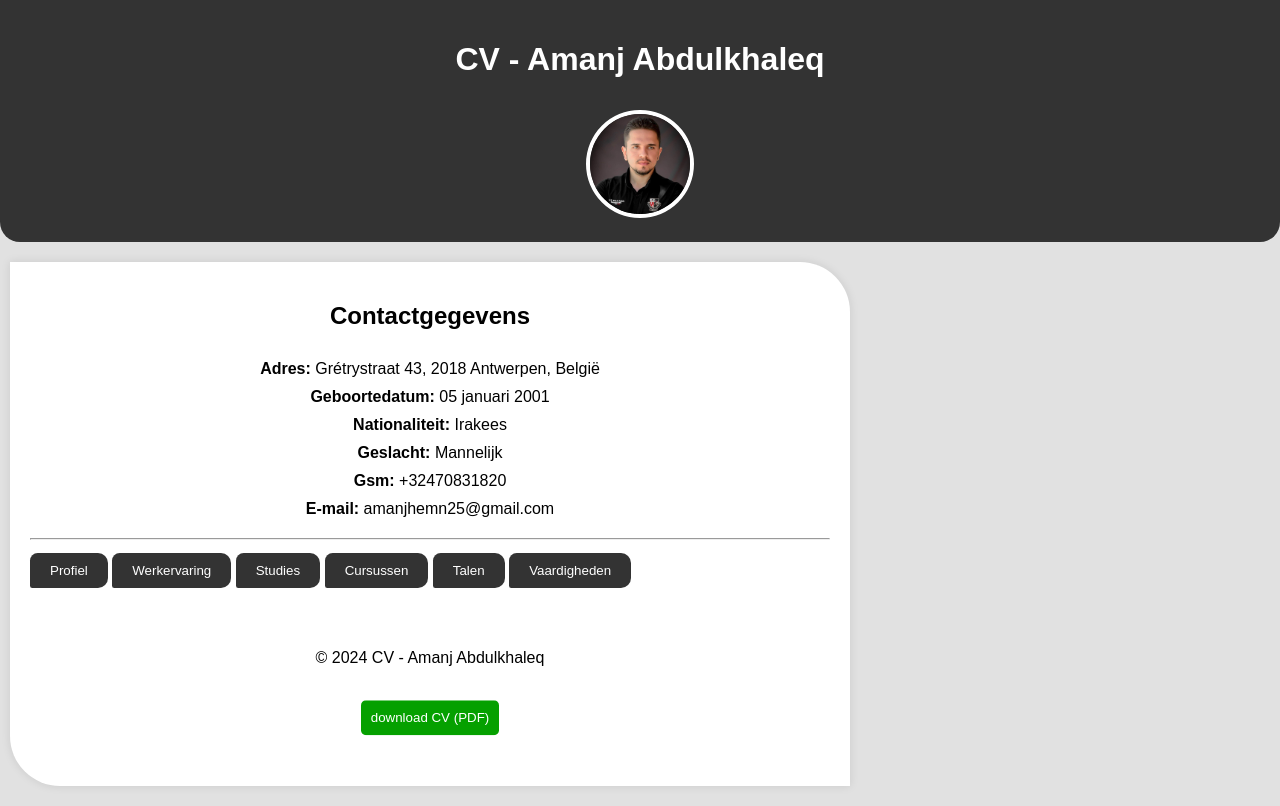
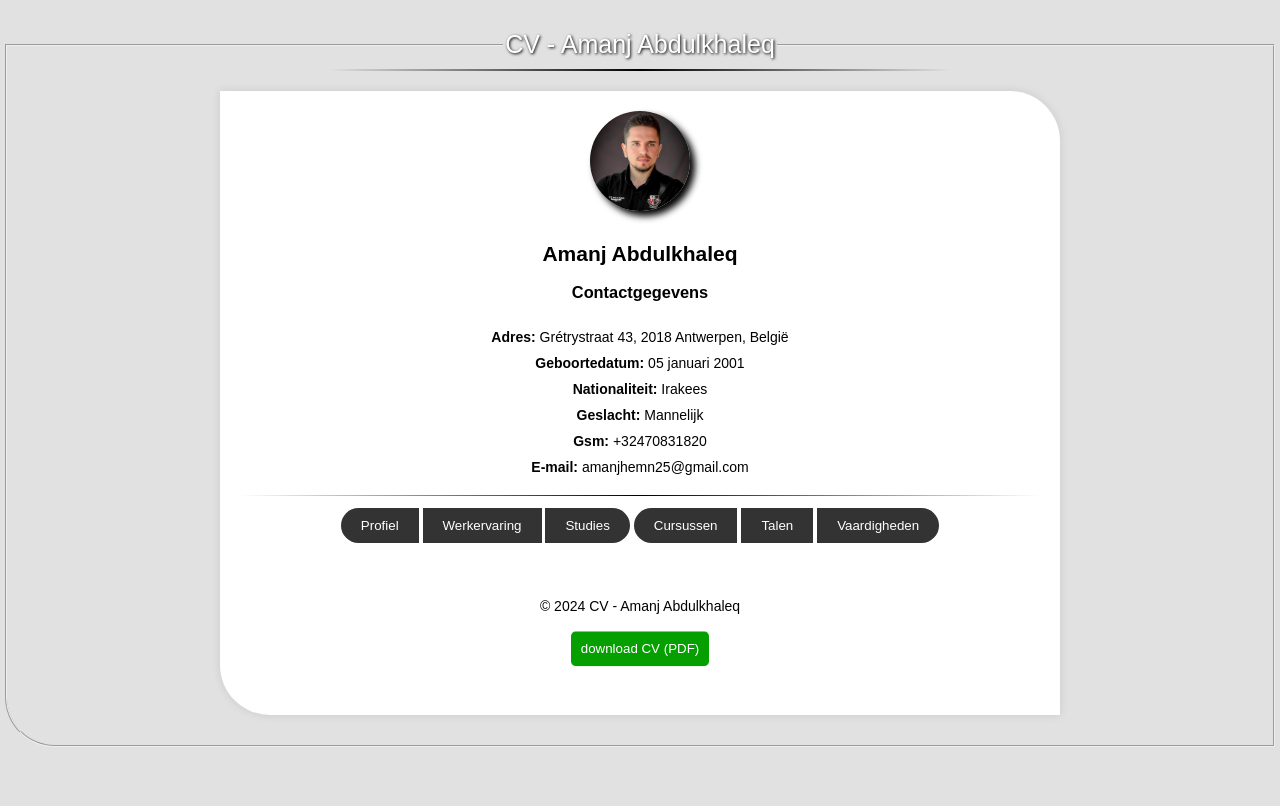
Before and after one commit to amanjbnasllawa/AmanjAbdulkhaleq.github.io, a plain HTML site: page index.html in a window 1280 px wide. Drawn offline with Linux system fonts and the light colour scheme.

Commit message:
Add files via upload

```diff
--- a/index.html
+++ b/index.html
@@ -11,23 +11,56 @@
             margin: 0;
             padding: 0;
             background-color: #e1e1e1;
+            font-size: 14px;
 
         }
+fieldset{
+    margin: 30px 5px 5px 5px;
 
+    padding: 10px;
+    border-radius: 0px 0px 0px 50px;
+
+}
+p{
+    text-align: left;
+}
+li{
+    margin-top: 20px;
+text-align: left;
+}
+@keyframes field {
+    0%{
+       height: 0px;
+    }
+
+    100%{
+      height: auto;
+    }
+}
+legend{
+font-size: 25px;
+color: white;
+text-shadow: 1px 1px 3px #000000;
+text-align: center;
+
+
+}
         header {
-            background-color: #333;
+            background: linear-gradient(to right, #e1e1e1,#e1e1e1, #000000,#e1e1e1, #e1e1e1); /* Gradiëntkleuren */
+     border: none;
             color: #fff;
             text-align: center;
-            padding: 20px 0;
+            padding: 1px;
             position: relative;
             border-radius: 0px 0px 20px 20px;
 
         }
-header img{
+
+img{
     border-radius: 50%;
-    border: 4px solid #fff;
-    margin-top: 10px;
-    transition: width 0.5s ease;
+    box-shadow: black 5px 5px 7px;
+  border: none;
+   transition: width 0.5s ease;
 
     animation: float 1s ease-in-out alternate;
     transform-style: preserve-3d;
@@ -54,7 +87,7 @@ img:hover{
             padding: 20px;
             background-color: #fff;
             border-radius: 0px 50px 0px 50px;
-            box-shadow: 0 0 10px rgba(0, 0, 0, 0.1);
+            box-shadow:  0 0 10px rgba(0, 0, 0, 0.1);
 
 
         }
@@ -82,28 +115,38 @@ div{
           padding: 10px 20px;
             background-color: #333;
             color: #fff;
-            border: none;
+            border: 0px;
             cursor: pointer;
             transition: background-color 0.5s ease;
             margin-bottom: 5px;
             margin-top: 5px;
-            animation: bot 3s ease-in-out infinite alternate;
-    transform-style: preserve-3d;
+            border-radius: 20px 0px 0px 20px ;
+
         }
-        @keyframes bot {
-    0%{
-        border: none;
-        border-radius: 0px 10px 10px 10px;
-    }
-    50%{
-        border: none;
-        border-radius: 10px 10px 10px 0px;
-    }
-    100%{
-        border: none;
-        border-radius: 0px 10px 10px 10px;
-    }
-}
+        .buton {
+          padding: 10px 20px;
+            background-color: #333;
+            color: #fff;
+            border: 0px;
+            cursor: pointer;
+            transition: background-color 0.5s ease;
+            margin-bottom: 5px;
+            margin-top: 5px;
+            border-radius: 0px 20px 20px 0px ;
+
+        }
+        .buttton {
+          padding: 10px 20px;
+            background-color: #333;
+            color: #fff;
+            border: 0px;
+            cursor: pointer;
+            transition: background-color 0.5s ease;
+            margin-bottom: 5px;
+            margin-top: 5px;
+border-radius: 0% 0% 0% 0% ;
+        }
+
         button:hover {
             background-color: #555;
         }
@@ -132,27 +175,41 @@ div{
         .down:hover {
             background-color: rgb(46, 105, 44);
         }
+     button:active{
+        background-color: #000000;
 
+     }
+     hr{
+        border: none;
+       height: 1px;
+        background: linear-gradient(to right, #ffffff, #000000, #ffffff); /* Gradiëntkleuren */
 
+     }
     </style>
 </head>
 <body onload="showContactInfo()">
+   <center>
+    <fieldset>
+        <legend>CV - Amanj Abdulkhaleq</legend>
  <header>
-        <h1>CV - Amanj Abdulkhaleq</h1>
-        <img src="pic.jpg" alt="profilefoto" width="100" >
+
+
     </header>
 
     <div class="container">
-        <center>
+
+            <img src="pic.jpg" alt="profilefoto" width="100" >
         <section id="contact-info" class="content">
-            <h2>Contactgegevens</h2>
+            <div><h2> Amanj Abdulkhaleq</h2></div>
+            <h3>Contactgegevens</h3>
+
             <div><strong>Adres:</strong> Grétrystraat 43, 2018 Antwerpen, België</div>
             <div><strong>Geboortedatum:</strong> 05 januari 2001</div>
             <div><strong>Nationaliteit:</strong> Irakees</div>
             <div><strong>Geslacht:</strong> Mannelijk</div>
             <div><strong>Gsm:</strong> +32470831820</div>
             <div><strong>E-mail:</strong> amanjhemn25@gmail.com</div>
-        </section></center>
+        </section>
         <hr>
 
 
@@ -165,18 +222,18 @@ div{
         <!-- Andere secties van je CV hier -->
 
 
-    <button onclick="toggleSection('work-experience')">Werkervaring</button>
+    <button onclick="toggleSection('work-experience')" class="buttton">Werkervaring</button>
     <section id="work-experience" class="content">
         <h2>Werkervaring</h2>
         <ul>
-            <li><strong>Verkoper bij Lukoil</strong> - 11-2022 tot heden</li>
-            <li><strong>Winkelbediende bij Relay</strong> - 07-2023 tot heden</li>
+            <li><strong>Verkoper bij Lukoil</strong> - 11-2022 tot 04-2024</li>
+            <li><strong>Winkelbediende bij Relay</strong> - 07-2023 tot 04-2024</li>
             <li><strong>Verpakker bij All Detection bv</strong> - 02-2022 tot 04-2022</li>
             <li><strong>Keukenmedewerker bij Restaurant Irak</strong> - 02-2018 tot 01-2021</li>
         </ul>
         <hr>   </section>
 
-<button onclick="toggleSection('education')">Studies</button>
+<button onclick="toggleSection('education')" class="buton">Studies</button>
     <section id="education" class="content">
         <h2>Studies</h2>
         <div><strong>Computer Instituut voor Web Design</strong> - 4de jaar, 2016 (Buiten de EU)</div>
@@ -195,7 +252,7 @@ div{
         <hr>  </section>
 
 
-    <button onclick="toggleSection('languages')">Talen</button>
+    <button onclick="toggleSection('languages')" class="buttton">Talen</button>
     <section id="languages" class="content">
         <h2>Talen</h2>
         <ul>
@@ -207,7 +264,7 @@ div{
         <hr> </section>
 
 
-    <button onclick="toggleSection('skills')">Vaardigheden</button>
+    <button onclick="toggleSection('skills')" class="buton">Vaardigheden</button>
     <section id="skills" class="content">
         <h2>Vaardigheden</h2>
         <ul>
@@ -223,11 +280,11 @@ div{
 
     <footer>
 
- <p>&copy; 2024 CV - Amanj Abdulkhaleq</p>
-    </footer><center>
+ <div>&copy; 2024 CV - Amanj Abdulkhaleq</div>
+    </footer>
     <a href="AmanjAbdulkhaleq.pdf" download="AmanjAbdulkhaleq.pdf">
         <button class="down" onclick="downloadCV()">download CV (PDF)</button></a><br><br>
-    </center>
+    </fieldset></div></center>
     <script>
         function showContactInfo() {
             var contactInfo = document.getElementById('contact-info');
```
Also changed, not shown: 1 other file.
